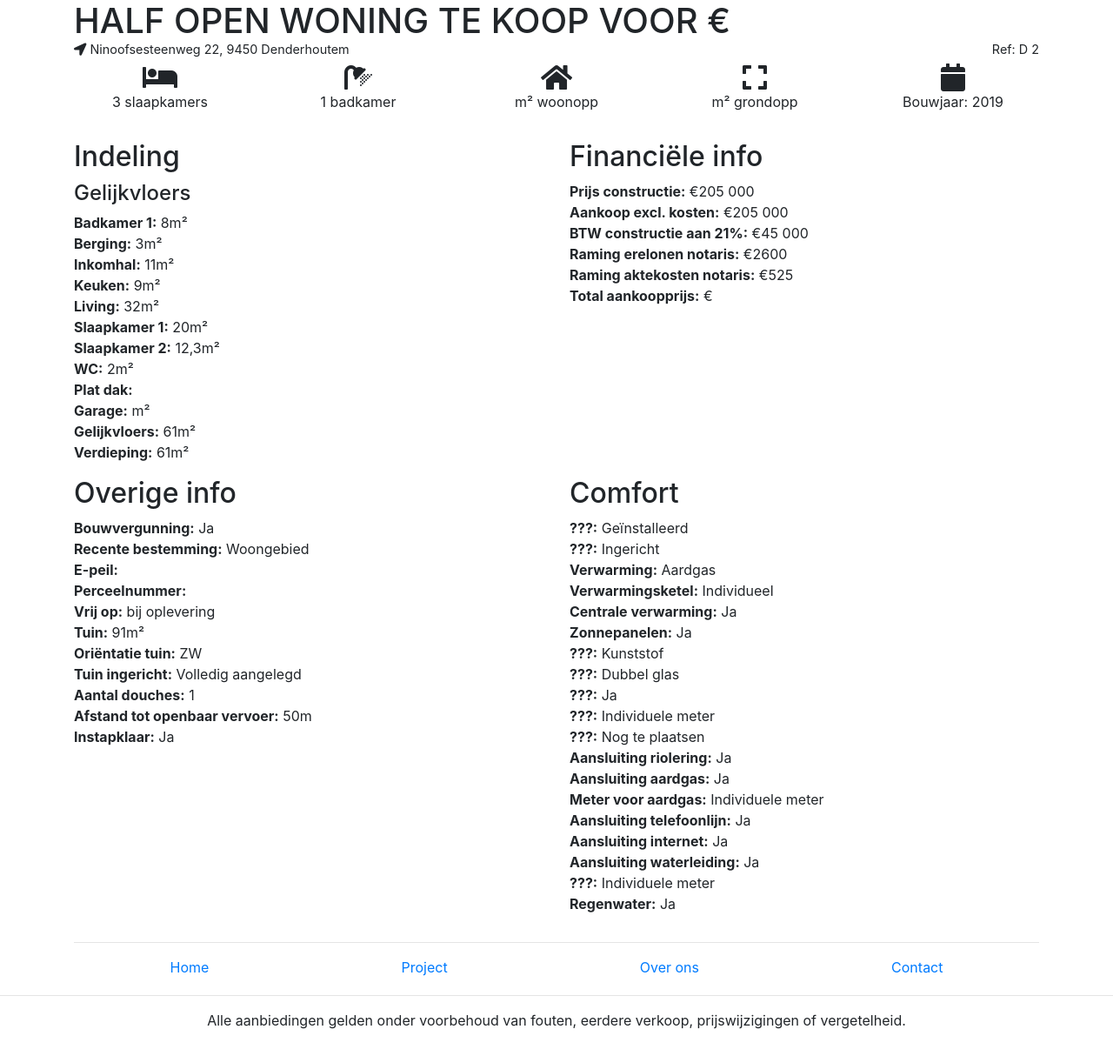
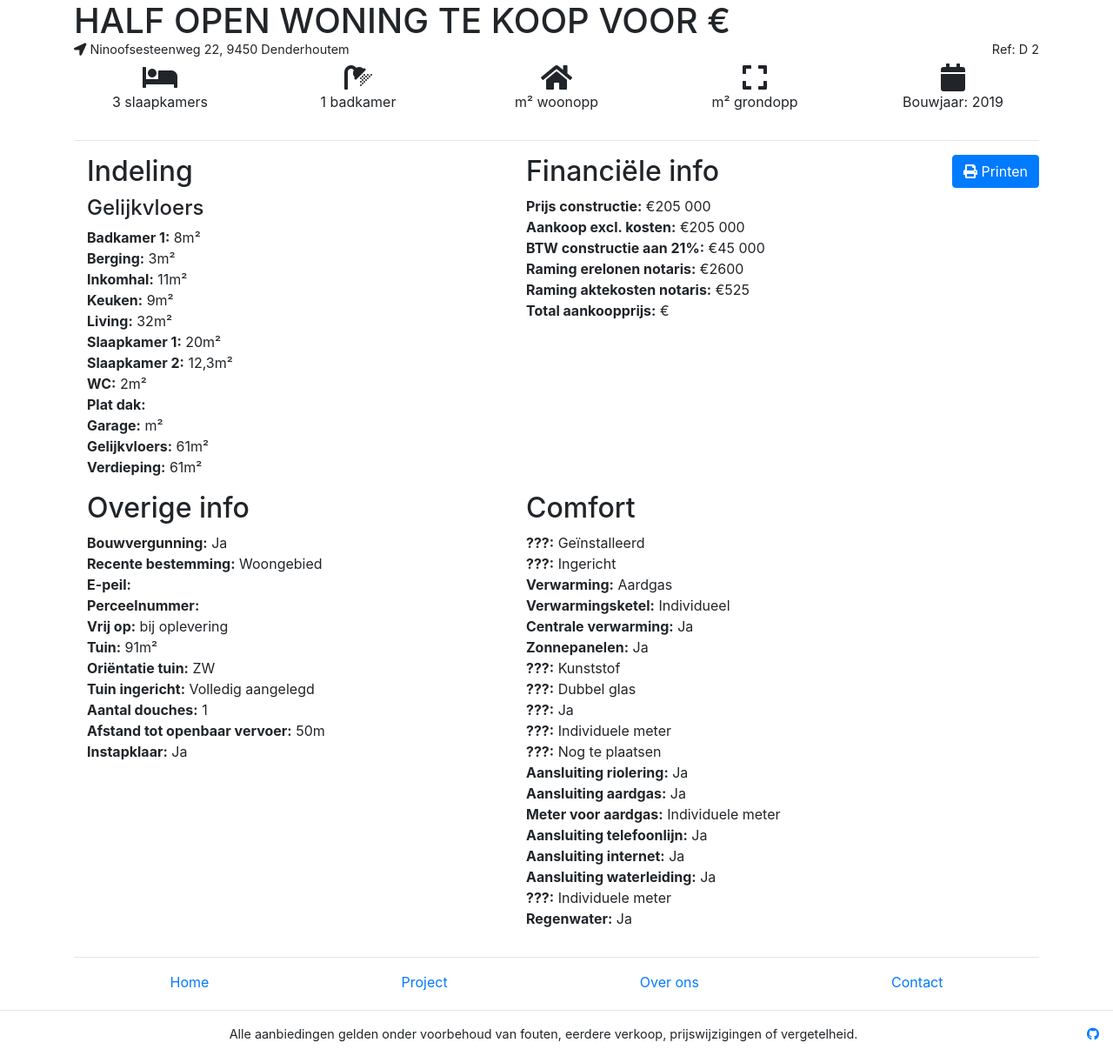
Before and after one commit to be-pongit/kleine-hoge-weg, a Jekyll site: the page built from houses/half-open-woning-2.html, in a window 1280 px wide. Shown: the whole page at 87% size. Built offline with Jekyll 4.4.1, drawn with Linux system fonts in a browser that asks for light colours; nearby versions of some CDN libraries; comment, search, counter and statistics services are not loaded.

Commit message:
print page button + footer: github link

```diff
--- a/_includes/footer.html
+++ b/_includes/footer.html
@@ -1,4 +1,8 @@
 <footer>
   <hr>
   Alle aanbiedingen gelden onder voorbehoud van fouten, eerdere verkoop, prijswijzigingen of vergetelheid.
+
+  <a href="https://github.com/be-pongit/kleine-hoge-weg" title="Made by pongit" class="github d-print-none">
+    <i class="fab fa-github"></i>
+  </a>
 </footer>
--- a/_includes/menu.html
+++ b/_includes/menu.html
@@ -1,6 +1,6 @@
-<div class="menu-links">
-	<a href="/#home">Home</a>
-	<a href="/#projects">Project</a>
-	<a href="/#about">Over ons</a>
-	<a href="/#contact">Contact</a>
+<div class="menu-links d-print-none">
+	<a href="{{ '/' | relative_url }}">Home</a>
+	<a href="{{ '/#projects' | relative_url }}">Project</a>
+	<a href="{{ '/#about' | relative_url }}">Over ons</a>
+	<a href="{{ '/#contact' | relative_url }}">Contact</a>
 </div>
--- a/_layouts/house.html
+++ b/_layouts/house.html
@@ -36,8 +36,19 @@ layout: default
     {% include house-icon-info.html icon="fa fa-calendar" desc="Bouwjaar: 2019" %}
   </div>
 
+  <hr>
+
+  <button type="button" class="btn btn-primary d-print-none" onclick="window.print();return false;">
+    <i class="fa fa-print"></i>
+    Printen
+  </button>
 
   <div class="row">
+    <div class="col-12 d-none d-print-flex">
+      <b style="margin-right: 8px">Url:</b><a href="#">{{ page.url | absolute_url }}</a>
+    </div>
+
+
     <div class="col-6">
       {% include house-indeling.html house=house %}
     </div>
@@ -54,5 +65,5 @@ layout: default
 </div>
 
 
-<hr>
+<hr class="d-print-none">
 {%- include menu.html -%}
--- a/_sass/minima.scss
+++ b/_sass/minima.scss
@@ -41,6 +41,10 @@
 		}
 	}
 
+	button.d-print-none {
+		float: right;
+	}
+
 	.house-icon-info {
 		text-align: center;
 		margin-bottom: 2rem;
@@ -78,6 +82,12 @@ footer {
 	text-align: center;
 	margin-top: 20px;
 	padding-bottom: 15px;
+	font-size: 0.9rem;
+
+	a.github {
+		float: right;
+		margin-right: 16px;
+	}
 }
 
 // Define defaults for each variable.
```
